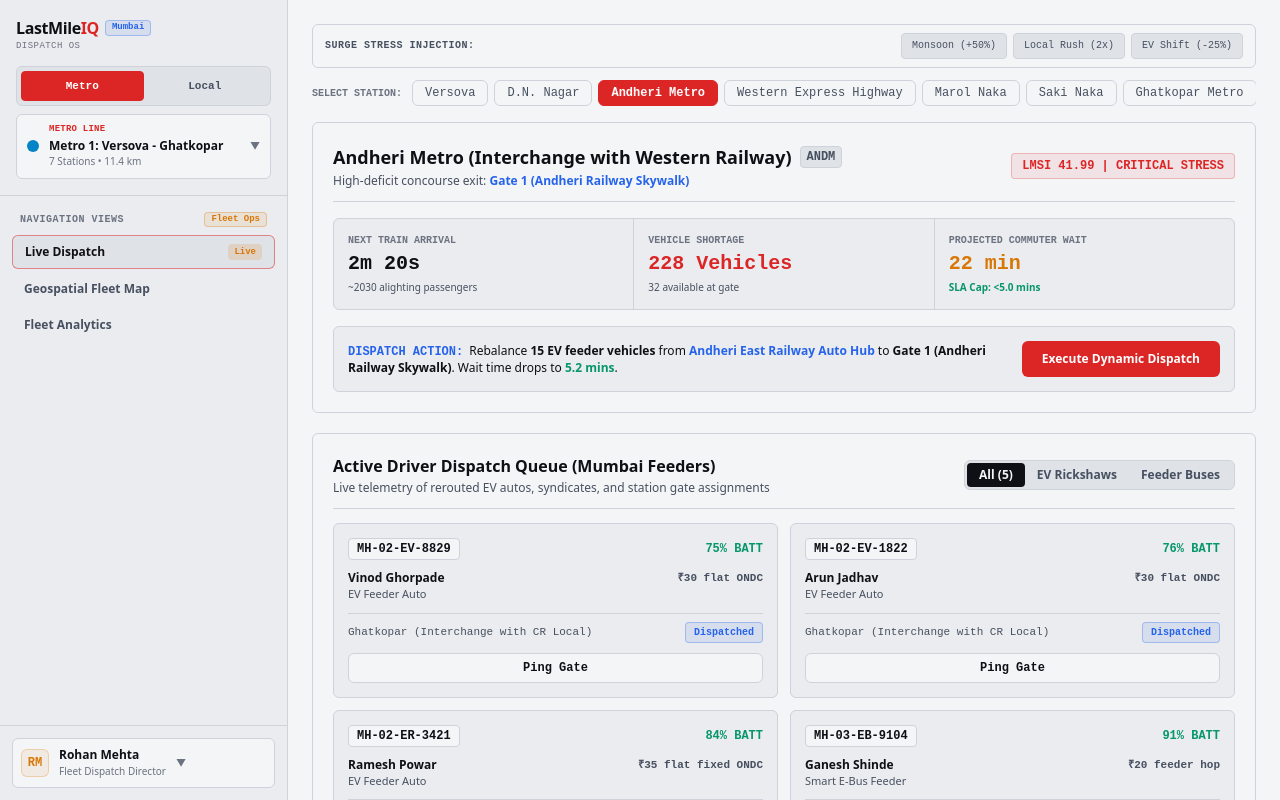
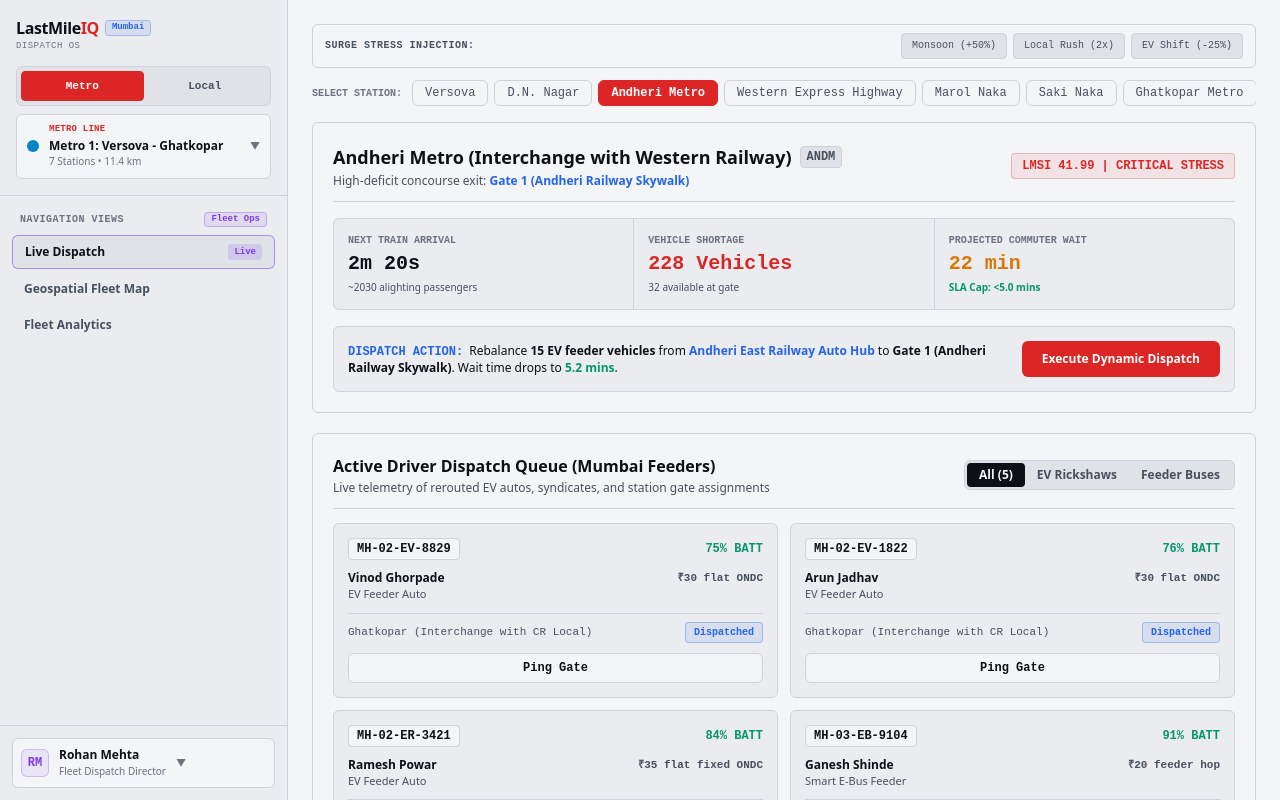
Before and after one commit to Ayush-web28/LastMileIQ, a React (Vite) app: page / in a window 1280 px wide. Built offline with nearby package versions, Linux system fonts and the light colour scheme.

Commit message:
style: set navigation view badges and active accents to purple

```diff
--- a/src/components/bionis/Sidebar.jsx
+++ b/src/components/bionis/Sidebar.jsx
@@ -278,11 +278,7 @@ export default function Sidebar({ activeView, setActiveView, isCollapsed, setIsC
             <span className="text-[10px] font-mono uppercase tracking-wider font-bold text-[#6B7280]">
               Navigation Views
             </span>
-            <span className={`text-[9px] font-mono font-bold px-1.5 py-0.2 rounded border ${
-              activeAccountRole === 'fleet'
-                ? 'bg-[#D97706]/10 text-[#D97706] border-[#D97706]/30'
-                : 'bg-[#2563EB]/10 text-[#2563EB] border-[#2563EB]/30'
-            }`}>
+            <span className="text-[9px] font-mono font-bold px-1.5 py-0.2 rounded border bg-[#7C3AED]/10 text-[#7C3AED] border-[#7C3AED]/30">
               {activeAccountRole === 'fleet' ? 'Fleet Ops' : 'MMRDA Policy'}
             </span>
           </div>
@@ -296,20 +292,14 @@ export default function Sidebar({ activeView, setActiveView, isCollapsed, setIsC
               onClick={() => setActiveView(item.id)}
               className={`w-full flex items-center justify-between px-3 py-2 rounded-md transition-colors text-xs font-semibold ${
                 isActive
-                  ? activeAccountRole === 'fleet'
-                    ? 'bg-[#DFE2E7] border border-[#DC2626]/50 text-[#0E1015] font-bold'
-                    : 'bg-[#DFE2E7] border border-[#2563EB]/50 text-[#0E1015] font-bold'
+                  ? 'bg-[#DFE2E7] border border-[#7C3AED]/50 text-[#0E1015] font-bold'
                   : 'text-[#475060] hover:text-[#0E1015] hover:bg-[#DFE2E7]'
               } ${isCollapsed ? 'justify-center' : ''}`}
               title={item.label}
             >
               <span className="truncate">{item.label}</span>
               {!isCollapsed && item.badge && (
-                <span className={`px-1.5 py-0.2 rounded text-[9px] font-mono font-bold ${
-                  activeAccountRole === 'fleet'
-                    ? 'bg-[#D97706]/15 text-[#D97706]'
-                    : 'bg-[#2563EB]/15 text-[#2563EB]'
-                }`}>
+                <span className="px-1.5 py-0.2 rounded text-[9px] font-mono font-bold bg-[#7C3AED]/15 text-[#7C3AED]">
                   {item.badge}
                 </span>
               )}
--- a/src/context/SimulationContext.jsx
+++ b/src/context/SimulationContext.jsx
@@ -17,8 +17,8 @@ export const ACCOUNTS = {
     title: 'Fleet Dispatch Director',
     organization: 'Mumbai Feeder Syndicate & EV Fleet Alliance',
     initials: 'RM',
-    badgeColor: '#D97706',
-    badgeBg: 'bg-[#D97706]/15 text-[#D97706] border-[#D97706]/30',
+    badgeColor: '#7C3AED',
+    badgeBg: 'bg-[#7C3AED]/15 text-[#7C3AED] border-[#7C3AED]/30',
     description: 'Live dynamic dispatch, station vehicle deficits, driver queue & unit economics',
     viewLabel: 'Fleet Dispatch Director Console',
   },
@@ -29,8 +29,8 @@ export const ACCOUNTS = {
     title: 'Transit Planner',
     organization: 'MMRDA Infrastructure & Transit Equity Wing',
     initials: 'AD',
-    badgeColor: '#2563EB',
-    badgeBg: 'bg-[#2563EB]/15 text-[#2563EB] border-[#2563EB]/30',
+    badgeColor: '#7C3AED',
+    badgeBg: 'bg-[#7C3AED]/15 text-[#7C3AED] border-[#7C3AED]/30',
     description: 'Suburban transit equity, bottleneck chokepoints & dedicated feeder lane ROI',
     viewLabel: 'Transit Planner Console',
   },
```
